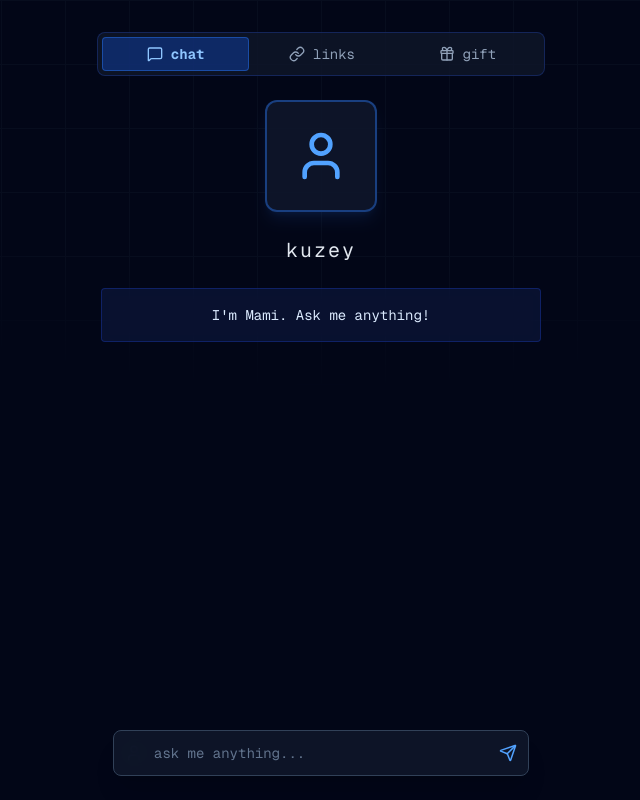
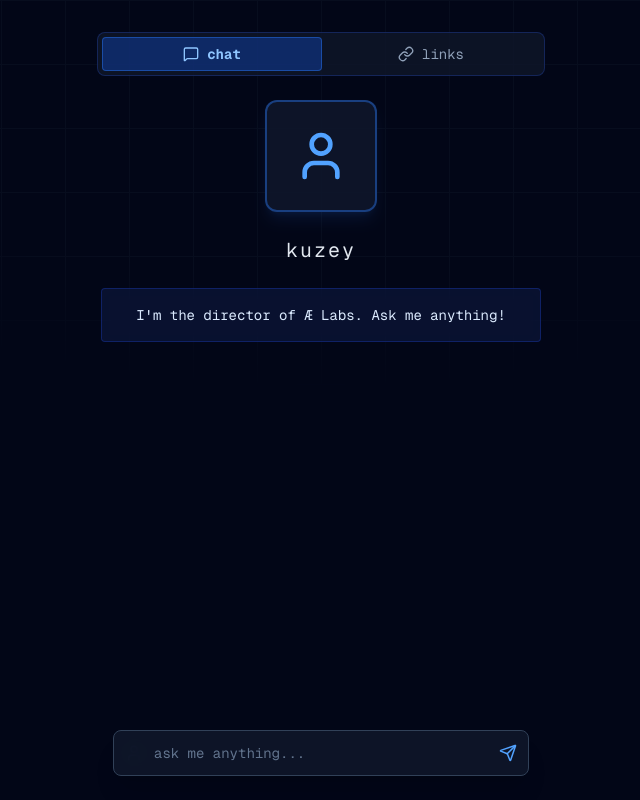
Before and after one commit to Goldcrowns/Mami, a Next.js app: page / in a window 1280 px wide. Shown: the whole page, without its empty margins (319-959 px from the left). Built offline with nearby package versions, Linux system fonts and the light colour scheme.

Commit message:
Remove unused imports and update assistant text

```diff
--- a/src/app/page.tsx
+++ b/src/app/page.tsx
@@ -1,13 +1,13 @@
 'use client';
 
 import { useState } from 'react';
-import { User, Send, Bot, MessageSquare, Link, Gift } from 'lucide-react';
+import { User, Send, MessageSquare, Link } from 'lucide-react';
 
 export default function Home() {
-  const [tab, setTab] = useState<'chat' | 'links' >('chat');
+  const [tab, setTab] = useState<'chat' | 'links'>('chat');
   const [input, setInput] = useState('');
   const [messages, setMessages] = useState<Array<{ role: string; text: string }>>([
-    { role: 'assistant', text: "I'm Mami. Ask me anything!" },
+    { role: 'assistant', text: "I'm the director of Æ Labs. Ask me anything!" },
   ]);
   const [loading, setLoading] = useState(false);
 
@@ -65,14 +65,6 @@ export default function Home() {
           >
             <Link size={16} /> links
           </button>
-          <button
-            onClick={() => setTab('gift')}
-            className={`flex-1 py-1.5 text-sm rounded transition-all flex items-center justify-center gap-2 ${
-              tab === 'gift' ? 'bg-blue-600/30 text-blue-300 font-bold border border-blue-500/40' : 'text-slate-400 hover:text-white'
-            }`}
-          >
-            <Gift size={16} /> gift
-          </button>
         </div>
 
         {tab === 'chat' && (
@@ -127,7 +119,13 @@ export default function Home() {
             </div>
           </>
         )}
+
+        {tab === 'links' && (
+          <div className="w-full text-center text-slate-400 py-8">
+            Bağlantılar buraya gelecek.
+          </div>
+        )}
       </div>
     </main>
   );
-}
+        }
```
